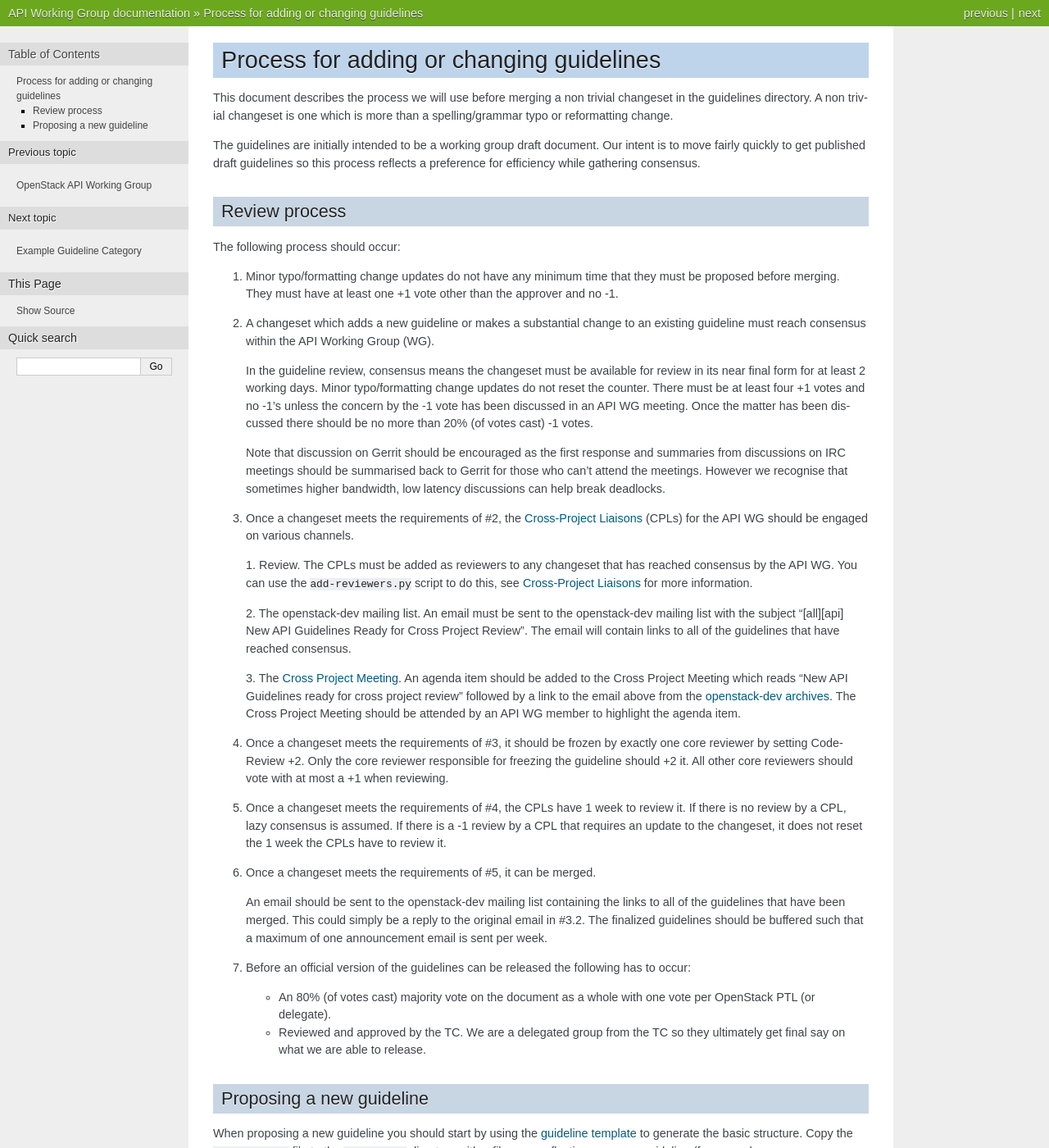
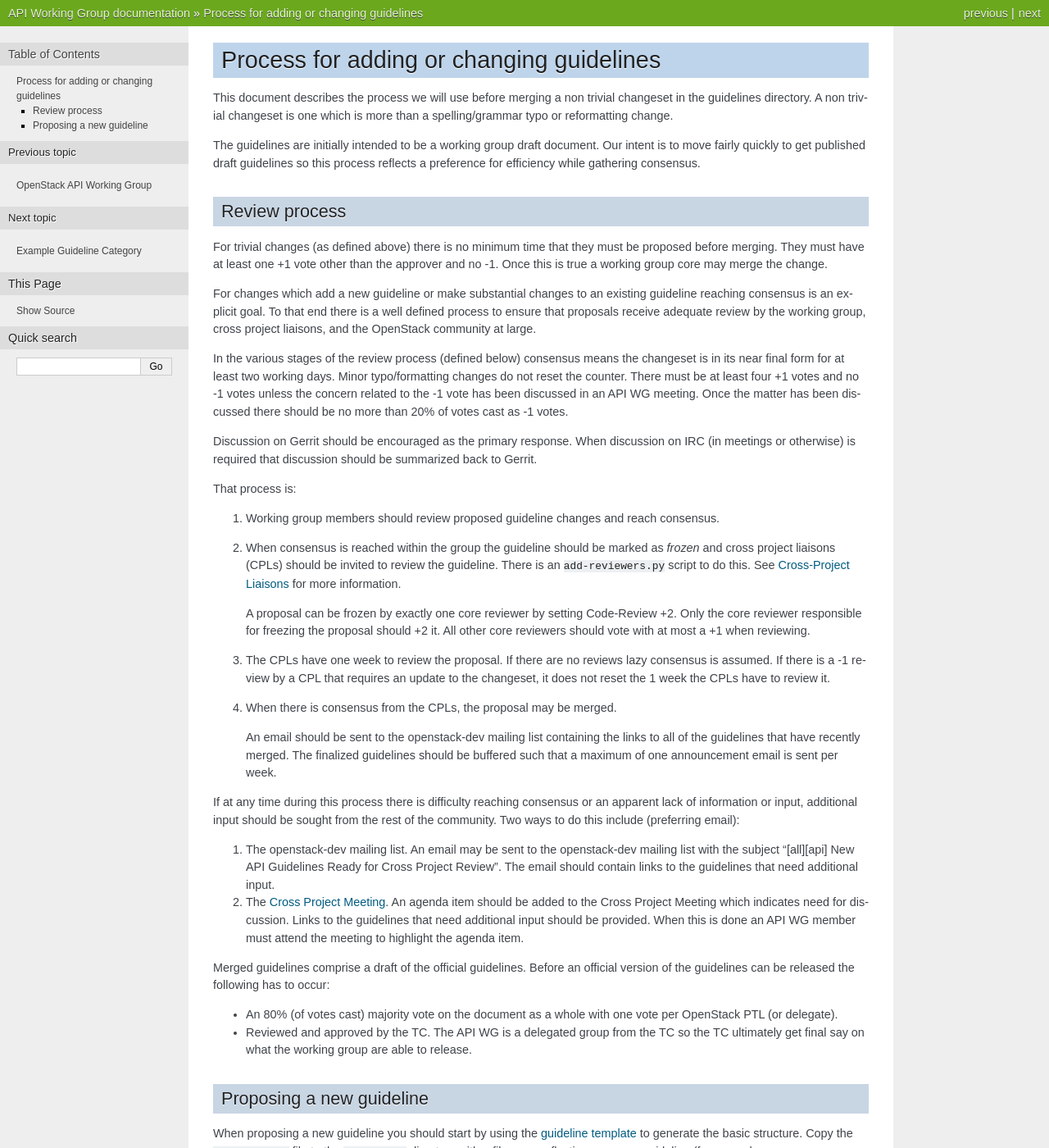
Before and after one commit to openstack/api-sig, a Sphinx documentation site: the page built from doc/source/process.rst, in a window 1280 px wide and 1400 px high. Shown: the whole window at 82% size. Built offline with Sphinx 7.4.7, drawn with Linux system fonts in a browser that asks for light colours; the version number could not be read and is left out.

Commit message:
Clarify the guideline proposal process
The steps in the proposal process were interleaved in a way
that made following them confusing. This change extracts the
definitions of terms from the actual process and simplifies the
process.

For the most part the spirit of the staged review process is
maintained but the steps required to reach out to the community
are clarified: Where there is consensus we involve just the CPLs.
Where there is not we reach out to the rest of community. I'm not
certain is the correct way to go. It's a compromise between keeping
things moving with minimal friction and including the broader
community as much as possible.

My hope is that this will help to clarify the term "frozen" and
when freezing is to be done.

This will probably require some iteration.

Change-Id: I416ff1dd35249674fb27f9dd7625786e52001556

```diff
--- a/doc/source/process.rst
+++ b/doc/source/process.rst
@@ -15,77 +15,84 @@ gathering consensus.
 Review process
 --------------
 
-The following process should occur:
+For trivial changes (as defined above) there is no minimum time that
+they must be proposed before merging. They must have at least one +1
+vote other than the approver and no -1. Once this is true a working
+group core may merge the change.
 
-1. Minor typo/formatting change updates do not have any minimum time
-   that they must be proposed before merging. They must have at least
-   one +1 vote other than the approver and no -1.
+For changes which add a new guideline or make substantial changes to
+an existing guideline reaching consensus is an explicit goal. To
+that end there is a well defined process to ensure that proposals
+receive adequate review by the working group, cross project
+liaisons, and the OpenStack community at large.
 
-2. A changeset which adds a new guideline or makes a substantial change
-   to an existing guideline must reach consensus within the API Working
-   Group (WG).
+In the various stages of the review process (defined below) consensus
+means the changeset is in its near final form for at least two working
+days. Minor typo/formatting changes do not reset the counter. There
+must be at least four +1 votes and no -1 votes unless the concern
+related to the -1 vote has been discussed in an API WG meeting. Once
+the matter has been discussed there should be no more than 20% of
+votes cast as -1 votes.
 
-   In the guideline review, consensus means the changeset must be available
-   for review in its near final form for at least 2 working days. Minor
-   typo/formatting change updates do not reset the counter. There must be at
-   least four +1 votes and no -1's unless the concern by the -1 vote has been
-   discussed in an API WG meeting. Once the matter has been discussed there
-   should be no more than 20% (of votes cast) -1 votes.
+Discussion on Gerrit should be encouraged as the primary response.
+When discussion on IRC (in meetings or otherwise) is required that
+discussion should be summarized back to Gerrit.
 
-   Note that discussion on Gerrit should be encouraged as the first
-   response and summaries from discussions on IRC meetings should be
-   summarised back to Gerrit for those who can't attend the
-   meetings. However we recognise that sometimes higher bandwidth, low
-   latency discussions can help break deadlocks.
+That process is:
 
-3. Once a changeset meets the requirements of #2, the :doc:`liaisons`
-   (CPLs) for the API WG should be engaged on various channels.
+1. Working group members should review proposed guideline changes
+   and reach consensus.
 
-   1. Review. The CPLs must be added as reviewers to any changeset that has
-   reached consensus by the API WG. You can use the ``add-reviewers.py``
-   script to do this, see :doc:`liaisons` for more information.
+2. When consensus is reached within the group the guideline should
+   be marked as *frozen* and cross project liaisons (CPLs) should
+   be invited to review the guideline. There is an ``add-reviewers.py``
+   script to do this. See :doc:`liaisons` for more information.
 
-   2. The openstack-dev mailing list. An email must be sent to the
+   A proposal can be frozen by exactly one core reviewer by setting
+   Code-Review +2. Only the core reviewer responsible for freezing the
+   proposal should +2 it. All other core reviewers should vote with at
+   most a +1 when reviewing.
+
+3. The CPLs have one week to review the proposal. If there are no
+   reviews lazy consensus is assumed. If there is a -1 review by a CPL
+   that requires an update to the changeset, it does not reset the 1
+   week the CPLs have to review it.
+
+4. When there is consensus from the CPLs, the proposal may be
+   merged.
+
+   An email should be sent to the openstack-dev mailing list containing
+   the links to all of the guidelines that have recently merged. The
+   finalized guidelines should be buffered such that a maximum of one
+   announcement email is sent per week.
+
+If at any time during this process there is difficulty reaching
+consensus or an apparent lack of information or input, additional
+input should be sought from the rest of the community. Two ways to
+do this include (preferring email):
+
+1. The openstack-dev mailing list. An email may be sent to the
    openstack-dev mailing list with the subject "[all][api] New API
-   Guidelines Ready for Cross Project Review". The email will contain links
-   to all of the guidelines that have reached consensus.
+   Guidelines Ready for Cross Project Review". The email should contain
+   links to the guidelines that need additional input.
 
-   3. The `Cross Project Meeting
+2. The `Cross Project Meeting
    <https://wiki.openstack.org/wiki/Meetings/CrossProjectMeeting>`_. An
    agenda item should be added to the Cross Project Meeting which
-   reads "New API Guidelines ready for cross project review" followed by a
-   link to the email above from the `openstack-dev archives
-   <http://lists.openstack.org/pipermail/openstack-dev/>`_. The Cross Project
-   Meeting should be attended by an API WG member to highlight the agenda
-   item.
+   indicates need for discussion. Links to the guidelines that need
+   additional input should be provided. When this is done an API WG
+   member must attend the meeting to highlight the agenda item.
 
-4. Once a changeset meets the requirements of #3, it should be frozen by
-   exactly one core reviewer by setting Code-Review +2. Only the core reviewer
-   responsible for freezing the guideline should +2 it. All other core
-   reviewers should vote with at most a +1 when reviewing.
+Merged guidelines comprise a draft of the official guidelines. Before
+an official version of the guidelines can be released the following
+has to occur:
 
-5. Once a changeset meets the requirements of #4, the CPLs have 1 week to
-   review it. If there is no review by a CPL, lazy consensus is assumed.
-   If there is a -1 review by a CPL that requires an update to the changeset,
-   it does not reset the 1 week the CPLs have to review it.
+* An 80% (of votes cast) majority vote on the document as a whole
+  with one vote per OpenStack PTL (or delegate).
 
-6. Once a changeset meets the requirements of #5, it can be merged.
-
-   An email should be sent to the openstack-dev mailing list containing the
-   links to all of the guidelines that have been merged. This could
-   simply be a reply to the original email in #3.2. The finalized
-   guidelines should be buffered such that a maximum of one announcement
-   email is sent per week.
-
-7. Before an official version of the guidelines can be released the
-   following has to occur:
-
-   * An 80% (of votes cast) majority vote on the document as a whole
-     with one vote per OpenStack PTL (or delegate).
-
-   * Reviewed and approved by the TC. We are a delegated group from
-     the TC so they ultimately get final say on what we are able to
-     release.
+* Reviewed and approved by the TC. The API WG is a delegated group from
+  the TC so the TC ultimately get final say on what the working
+  group are able to release.
 
 Proposing a new guideline
 -------------------------
```
